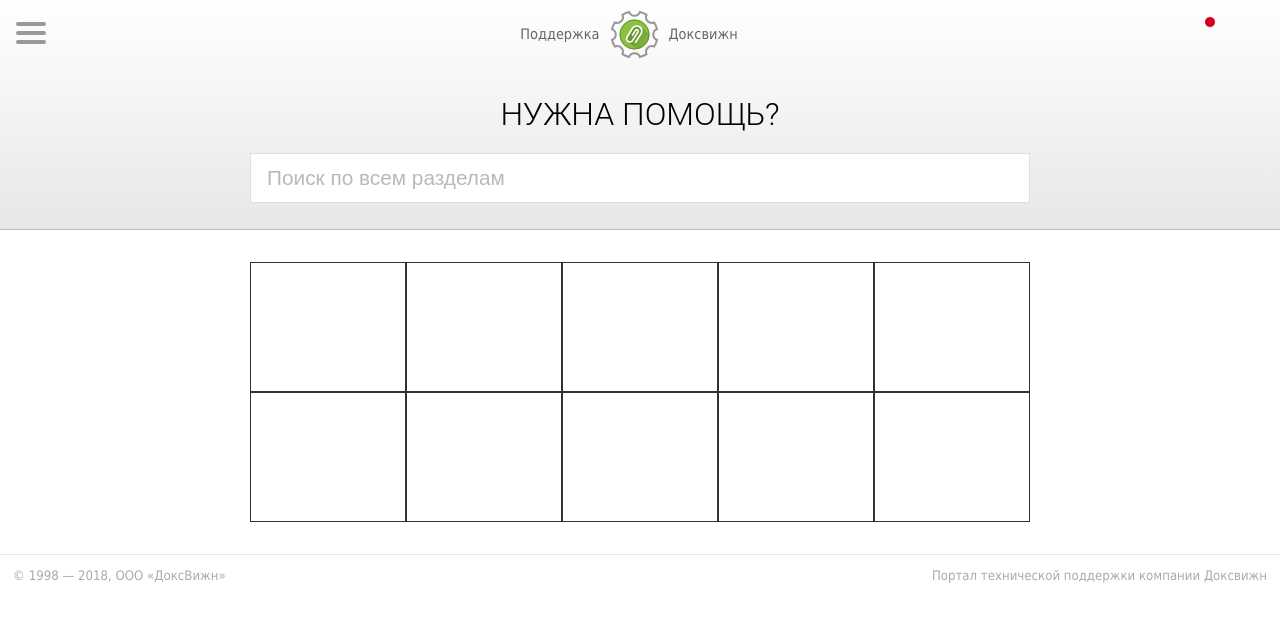
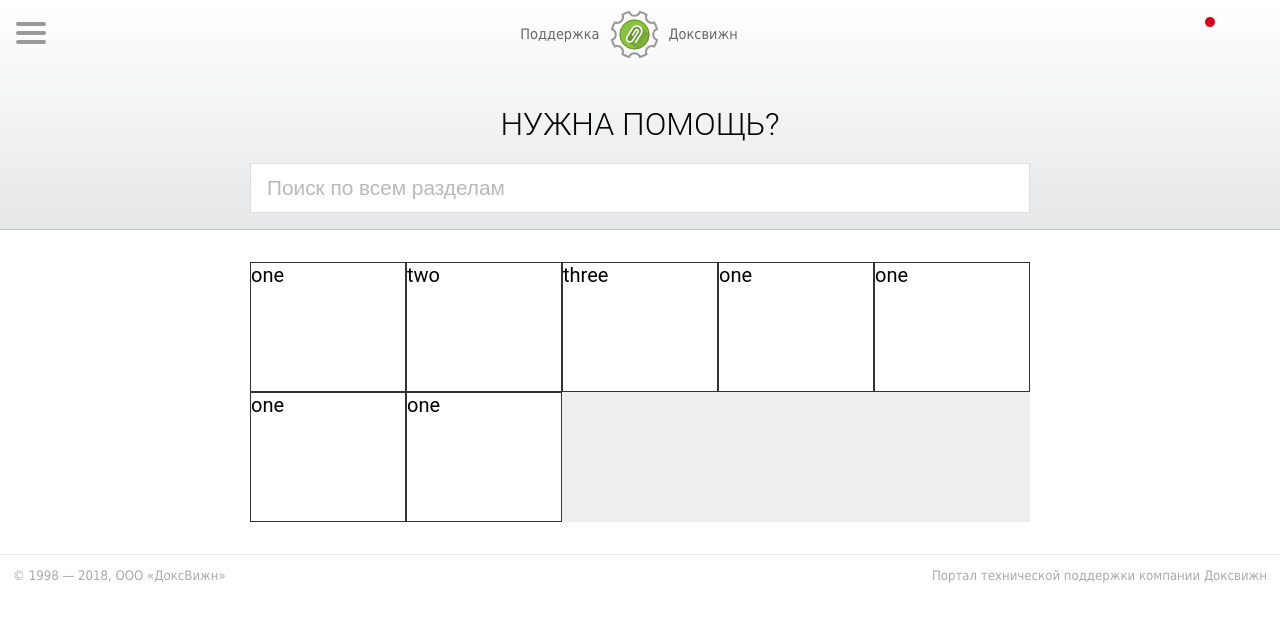
Before and after one commit to emptyfortress/support, a Nuxt app: page / in a window 1280 px wide. Shown: the top 622 px of the page. Built offline with nearby package versions, Linux system fonts and the light colour scheme.

Commit message:
in progress of adding main big nav

```diff
--- a/components/BigHeader.vue
+++ b/components/BigHeader.vue
@@ -68,9 +68,12 @@
 		text-transform: uppercase;
 	}
 	.input {
-		width: 780px;
+		max-width: 780px;
+		min-width: 250px;
+		height: 50px;
 		margin: 0 auto;
 		position: relative;
+		/* background: red; */
 		img {
 			position: absolute;
 			top: 36px;
@@ -81,7 +84,7 @@
 	}
 	input {
 		height: 50px;
-		width: 780px;
+		width: 100%;
 		margin-top: 20px;
 		font-size: 1.3rem;
 		padding-left: 1rem;
--- /dev/null
+++ b/components/Section.vue
@@ -0,0 +1,26 @@
+<template lang="pug">
+	.item
+		p {{ name }}
+		<!-- p hello -->
+</template>
+
+<script>
+
+export default {
+	props: ['name', 'url']
+}
+
+</script>
+
+<style scoped lang="scss">
+@import '~assets/css/colors';
+
+.item {
+	width: 156px;
+	height: 130px;
+	background: #fff;
+	border: 1px solid #333;
+}
+
+
+</style>
--- a/pages/index.vue
+++ b/pages/index.vue
@@ -2,28 +2,34 @@
 	.container-main
 		BigHeader/
 		.navgrid
-			.item
-			.item
-			.item
-			.item
-			.item
-			.item
-			.item
-			.item
-			.item
-			.item
+			Section(v-for="section in sections" :key="section.id" :name="section.name")
 		Footer/
 </template>
 
 <script>
 	import Footer from '@/components/Footer';
 	import BigHeader from '@/components/BigHeader';
+	import Section from '@/components/Section';
 
 export default {
+	data: function() {
+		return {
+			sections: [
+				{ id: 1, name: 'one' },
+				{ id: 2, name: 'two' },
+				{ id: 3, name: 'three' },
+				{ id: 4, name: 'one' },
+				{ id: 5, name: 'one' },
+				{ id: 6, name: 'one' },
+				{ id: 7, name: 'one' },
+			]
+		}
+	},
 
 	components: {
 		Footer,
-		BigHeader
+		BigHeader,
+		Section
 	}
 }
 
@@ -37,19 +43,12 @@ export default {
 	display: grid;
 	grid-template-rows: 230px auto;
 	.navgrid {
-		width: 780px;
+		max-width: 780px;
 		height: auto;
 		margin: 2rem auto;
 		background: #eee;
 		display: flex;
 		flex-flow: row wrap;
-		.item {
-			width: 20%;
-			height: 130px;
-			background: #fff;
-			border: 1px solid #333;
-
-		}
 	}
 }
 
```
